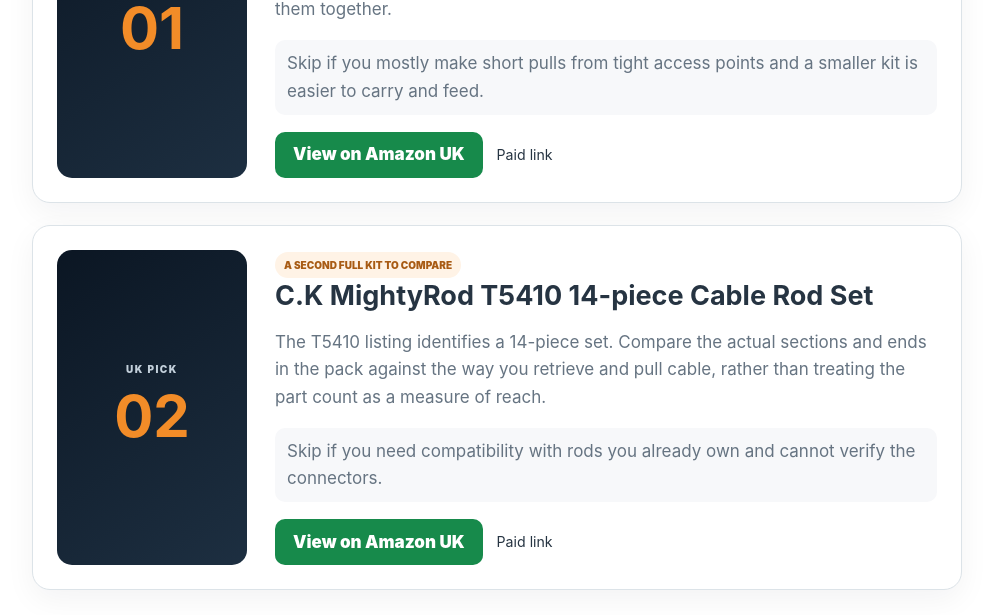
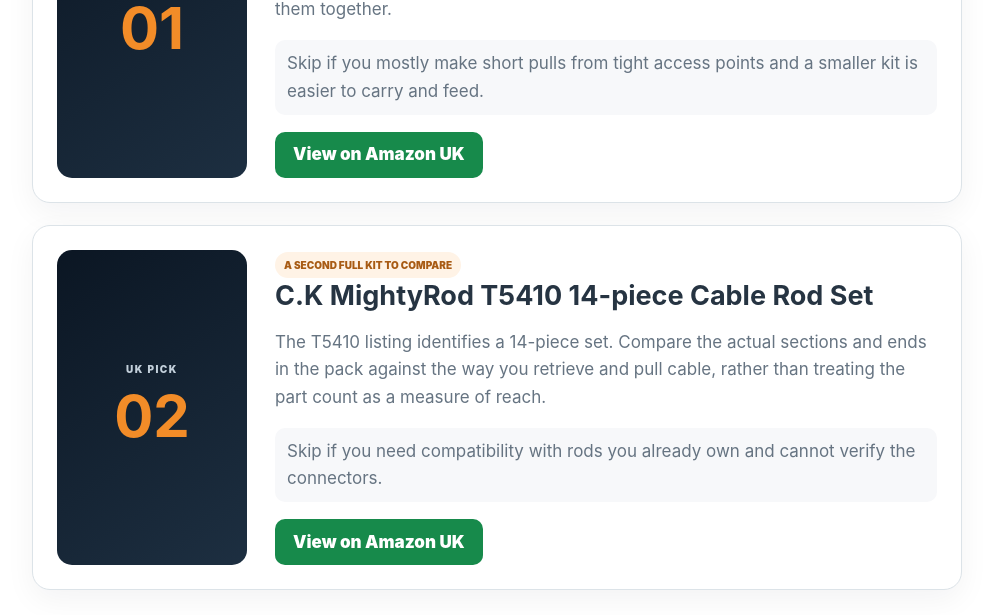
Before and after one commit to robbie400/tradegear-hq, a Next.js app: page /uk/cable-routing-rods in a window 1280 px wide. Shown: the part 3760-4375 px from the top of the page, without its empty margins (143-1136 px from the left). Built offline with nearby package versions, Linux system fonts and the light colour scheme; no server answers.

Commit message:
Remove paid-link labels from UK guide buttons

```diff
--- a/app/uk/[slug]/page.tsx
+++ b/app/uk/[slug]/page.tsx
@@ -53,7 +53,7 @@ export default async function UKGuide({params}:Props){
       <div className="sectionHeading" id="detailed-picks"><h2>Detailed picks</h2></div>
       <div className="productStack">{g.picks.map(([model,asin],i)=><section className="product" id={`pick-${i+1}`} key={asin}>
         <div className={`rankPanel${photo(i) ? " rankPanelWithPhoto" : ""}`}>{photo(i) ? <ProductPhoto photo={photo(i)} credit /> : <><span>UK PICK</span><b>0{i+1}</b></>}</div>
-        <div><span className="badge">{e.detail[i][0]}</span><h3>{model}</h3><p>{e.detail[i][1]}</p><p className="tradeoff">{e.detail[i][2]}</p><div className="productActions"><a className="amazonBtn" rel="sponsored noreferrer" href={ukAmazonProduct(asin)}>View on Amazon UK</a><small>Paid link</small></div></div>
+        <div><span className="badge">{e.detail[i][0]}</span><h3>{model}</h3><p>{e.detail[i][1]}</p><p className="tradeoff">{e.detail[i][2]}</p><div className="productActions"><a className="amazonBtn" rel="sponsored noreferrer" href={ukAmazonProduct(asin)}>View on Amazon UK</a></div></div>
       </section>)}</div>
       <section className="faq" id="questions"><h2>Buying questions</h2>{e.faq.map(([q,a])=><details key={q}><summary>{q}</summary><p>{a}</p></details>)}</section>
       <section className="sourceBox"><h2>Sources and methodology</h2><p>We compare documented capabilities, exact UK listing variants and likely fit for the job. TradeGear HQ has not hands-on tested these picks.</p><p><a href={g.source}>{g.sourceLabel}</a></p></section>
```
